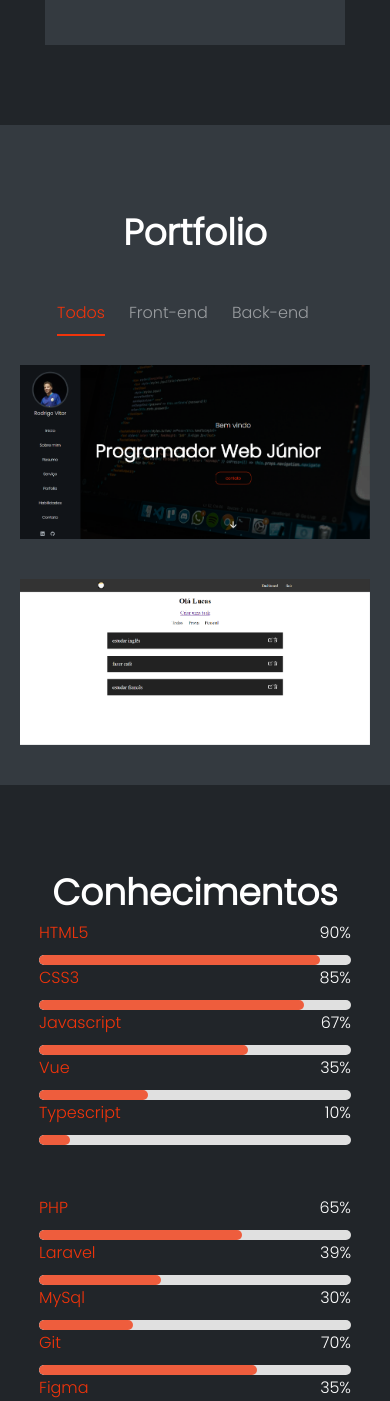
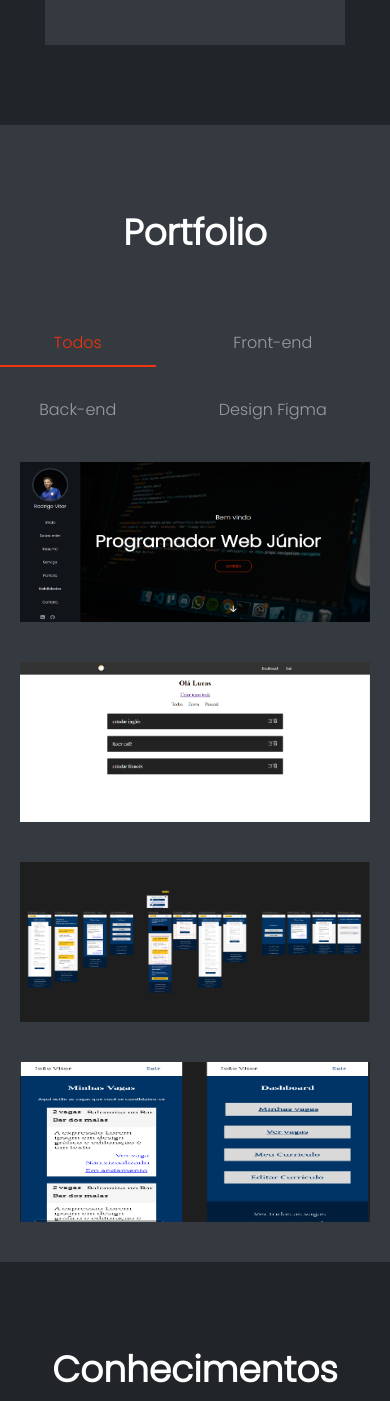
Before and after one commit to RodrigoVitor/Portfolio, a Vue app: page / in a window 390 px wide. Shown: the part 3954-5355 px from the top of the page. Built offline with nearby package versions, Linux system fonts and the light colour scheme.

Commit message:
Adicionando novo projeto

```diff
--- a/src/components/Portfolio.vue
+++ b/src/components/Portfolio.vue
@@ -3,11 +3,12 @@
         <h2>Portfolio</h2>
         <div class="links">
             <span @click="changeLink('todos')" :class="link == 'todos' ? 'active' : ''">Todos</span>
-            <span @click="changeLink('front')" :class="link == 'fron' ? 'active' : ''">Front-end</span>
+            <span @click="changeLink('front')" :class="link == 'front' ? 'active' : ''">Front-end</span>
             <span @click="changeLink('back')" :class="link == 'back' ? 'active' : ''">Back-end</span>
+            <span @click="changeLink('figma')" :class="link == 'figma' ? 'active figma-link' : ''">Design Figma</span>
         </div>
         <div class="links-todos" v-if="link == 'todos'">
-            <span @click="openModal('Portfolio', 'Este é o meu portfólio, criado com o objetivo de destacar e compartilhar minha experiência, demonstrando meu conjunto de habilidades e proporcionando uma breve visão sobre quem eu sou.', ['HTML, ', 'CSS, ', 'VUE'], 'Dez 03, 2023', 'portfolio', true, 'https://github.com/Rodrigo-Vitor/portfolio', 'https://rodrigovitor.netlify.app')">
+            <span @click="openModal('Portfolio', 'Este é o meu portfólio, criado com o objetivo de destacar e compartilhar minha experiência, demonstrando meu conjunto de habilidades e proporcionando uma breve visão sobre quem eu sou.', ['HTML, ', 'CSS, ', 'VUE'], 'Dez 03, 2023', 'portfolio', true, 'https://github.com/Rodrigo-Vitor/portfolio', 'https://rodrigovitor.netlify.app', null)">
                 <div class="links-todos-card">
                     <img src="../assets/portfolio.png" alt="Portfolio">
                     <div>
@@ -15,11 +16,27 @@
                     </div>
                 </div>
             </span>
-            <span @click="openModal('Gerenciador de notas', 'Aplicativo de gerenciamento de notas onde os usuários podem se cadastrar, fazer login e criar, editar e excluir suas notas. As notas podem ser organizadas por categorias, permitindo que os usuários mantenham suas informações organizadas e acessíveis.', ['HTML, ', 'CSS, ', 'PHP, ', 'LARAVEL, ', 'MySql'], 'Nov 30, 2023', 'notes', true, 'https://github.com/Rodrigo-Vitor/Gerenciador-de-notas', null)">
+            <span @click="openModal('Gerenciador de notas', 'Aplicativo de gerenciamento de notas onde os usuários podem se cadastrar, fazer login e criar, editar e excluir suas notas. As notas podem ser organizadas por categorias, permitindo que os usuários mantenham suas informações organizadas e acessíveis.', ['HTML, ', 'CSS, ', 'PHP, ', 'LARAVEL, ', 'MySql'], 'Nov 30, 2023', 'notes', true, 'https://github.com/Rodrigo-Vitor/Gerenciador-de-notas', null, null)">
                 <div class="links-todos-card">
                     <img src="../assets/notes.png" alt="Portfolio">
                     <div>
                         <p>Gerenciador de notas <span>Back end</span></p>
+                    </div>
+                </div>
+            </span>
+            <span @click="openModal('Emprego Srs', 'Plataforma de empregos para moradores de Santa Rita do Sapucai, MG', ['Figma'], '24/01/2024', 'empregosrs', true, 'https://www.figma.com/file/Q5EwmbYcKxbVFrB2xuVWkN/Emprego-Srs?type=design&node-id=0%3A1&mode=design&t=4EaBNn9MhIN0Yh1a-1', null, 'https://www.figma.com/file/Q5EwmbYcKxbVFrB2xuVWkN/Emprego-Srs?type=design&node-id=0%3A1&mode=design&t=4EaBNn9MhIN0Yh1a-1')">
+                <div class="links-todos-card">
+                    <img src="../assets/empregosrs.png" alt="Portfolio">
+                    <div>
+                        <p>Emprego Srs <span>Figma</span></p>
+                    </div>
+                </div>
+            </span>
+            <span>
+                <div class="links-todos-card developing">
+                    <img src="../assets/empregosrs-back.png" alt="Portfolio">
+                    <div>
+                        <p style="cursor: default;">Emprego Srs - Em desenvolvimento <span style="cursor: default;">Back end</span></p>
                     </div>
                 </div>
             </span>
@@ -33,7 +50,7 @@
             </span> -->
         </div>
         <div class="links-todos" v-if="link == 'front'">
-            <span @click="openModal('Portfolio', 'Este é o meu portfólio, criado com o objetivo de destacar e compartilhar minha experiência, demonstrando meu conjunto de habilidades e proporcionando uma breve visão sobre quem eu sou.', ['HTML, ', 'CSS, ', 'VUE'], 'Dez 03, 2023', 'portfolio', true, 'https://github.com/Rodrigo-Vitor/portfolio', 'https://rodrigovitor.netlify.app')">
+            <span @click="openModal('Portfolio', 'Este é o meu portfólio, criado com o objetivo de destacar e compartilhar minha experiência, demonstrando meu conjunto de habilidades e proporcionando uma breve visão sobre quem eu sou.', ['HTML, ', 'CSS, ', 'VUE'], 'Dez 03, 2023', 'portfolio', true, 'https://github.com/Rodrigo-Vitor/portfolio', 'https://rodrigovitor.netlify.app', null)">
                 <div class="links-todos-card">
                     <img src="../assets/portfolio.png" alt="Portfolio">
                     <div>
@@ -43,7 +60,7 @@
             </span>
         </div>
         <div class="links-todos" v-if="link == 'back'">
-            <span @click="openModal('Gerenciador de notas', 'Aplicativo de gerenciamento de notas onde os usuários podem se cadastrar, fazer login e criar, editar e excluir suas notas. As notas podem ser organizadas por categorias, permitindo que os usuários mantenham suas informações organizadas e acessíveis.', ['HTML, ', 'CSS, ', 'PHP, ', 'LARAVEL, ', 'MySql'], 'Nov 30, 2023', 'notes', true, 'https://github.com/Rodrigo-Vitor/Gerenciador-de-notas', null)">
+            <span @click="openModal('Gerenciador de notas', 'Aplicativo de gerenciamento de notas onde os usuários podem se cadastrar, fazer login e criar, editar e excluir suas notas. As notas podem ser organizadas por categorias, permitindo que os usuários mantenham suas informações organizadas e acessíveis.', ['HTML, ', 'CSS, ', 'PHP, ', 'LARAVEL, ', 'MySql'], 'Nov 30, 2023', 'notes', true, 'https://github.com/Rodrigo-Vitor/Gerenciador-de-notas', null, null)">
                 <div class="links-todos-card">
                     <img src="../assets/notes.png" alt="Portfolio">
                     <div>
@@ -51,17 +68,27 @@
                     </div>
                 </div>
             </span>
-            <!-- <span @click="openModal('Vagas Devs', 'Plataforma web projetada para simplificar a busca e candidatura a oportunidades de emprego para programadores.', ['HTML, ', 'CSS, ', 'PHP, ', 'LARAVEL, ', 'MySql'], 'Nov 30, 2023', 'vagas', false, 'https://github.com/Rodrigo-Vitor/Vagas-Devs', null)">
-                <div class="links-todos-card">
-                    <img src="../assets/vagas-dev.png" alt="Portfolio">
+            <span>
+                <div class="links-todos-card developing">
+                    <img src="../assets/empregosrs-back.png" alt="Portfolio">
                     <div>
-                        <p>Vagas Devs <span>Back end</span></p>
+                        <p style="cursor: default;">Emprego Srs - Em desenvolvimento <span style="cursor: default;">Back end</span></p>
                     </div>
                 </div>
-            </span> -->
+            </span>
+        </div>
+        <div class="links-todos" v-if="link == 'figma'">
+            <span @click="openModal('Emprego Srs', 'Plataforma de empregos para moradores de Santa Rita do Sapucai, MG', ['Figma'], '24/01/2024', 'empregosrs', true, 'https://www.figma.com/file/Q5EwmbYcKxbVFrB2xuVWkN/Emprego-Srs?type=design&node-id=0%3A1&mode=design&t=4EaBNn9MhIN0Yh1a-1', null, 'https://www.figma.com/file/Q5EwmbYcKxbVFrB2xuVWkN/Emprego-Srs?type=design&node-id=0%3A1&mode=design&t=4EaBNn9MhIN0Yh1a-1')">
+                <div class="links-todos-card">
+                    <img src="../assets/empregosrs.png" alt="Portfolio">
+                    <div>
+                        <p>Emprego Srs <span>Figma</span></p>
+                    </div>
+                </div>
+            </span>
         </div>
         <CardPortfolio
-            :title="title" :info="info" :tecs="tecs" :data="data" :src="src" :finish="finish" :github="github" :site="website"
+            :title="title" :info="info" :tecs="tecs" :data="data" :src="src" :finish="finish" :github="github" :site="website" :figma="figma"
             @closeModal="closeModal()"
             v-if="isModal"
         />
@@ -86,7 +113,8 @@ export default {
             src: '',
             finish: '',
             github: '',
-            website: ''
+            website: '',
+            figma: null
         }
     },
     methods: {
@@ -96,7 +124,7 @@ export default {
         closeModal () {
             this.isModal = false
         },
-        openModal (title, info, tecs, data, src, finish, github, website) {
+        openModal (title, info, tecs, data, src, finish, github, website, figma) {
             this.title = title
             this.info = info
             this.tecs = tecs
@@ -105,7 +133,8 @@ export default {
             this.finish = finish
             this.isModal = true
             this.github = github
-            this.website = website
+            this.website = website,
+            this.figma = figma
         }
     }
 }
@@ -142,7 +171,7 @@ div h2 {
 }
 .links-todos {
     display:grid;
-    grid-template-columns: auto auto auto;
+    grid-template-columns: auto auto;
     align-items: center;
     justify-content: center;
     gap: 40px;
@@ -154,8 +183,16 @@ div h2 {
     position: relative;
     display: flex;
 }
+.developing {
+    cursor:default
+}
 .links-todos-card img {
     width: 350px;
+    height: 160px;
+}
+.links-todos-card p span {
+    color: #ccc;
+    font-weight: 700;
 }
 .links-todos-card div {
     color:#fff;
@@ -186,6 +223,13 @@ div h2 {
     div#porfolio {
        margin:0
     }
+    .links {
+        display: grid;
+        grid-template-columns: auto auto;
+    }
+    .links span {
+        margin-top: 30px;
+    }
     .links-todos {
         grid-template-columns: auto;
     }
--- a/src/components/cards/CardPortfolio.vue
+++ b/src/components/cards/CardPortfolio.vue
@@ -7,7 +7,7 @@
             <div class="content">
                 <img v-if="src == 'portfolio'" src="../../assets/portfolio.png" width="400" alt="Portfolio">
                 <img v-if="src == 'notes'" src="../../assets/notes.png" width="400" alt="Portfolio">
-                <img v-if="src == 'vagas'" src="../../assets/vagas-dev.png" width="400" alt="Portfolio">
+                <img v-if="src == 'empregosrs'" src="../../assets/empregosrs.png" width="400" alt="Portfolio">
                 <div class="content-info">
                     <p class="content-info-title">Informações do projeto:</p>
                     <span class="content-info-desc">{{ info }}</span>
@@ -15,8 +15,9 @@
                     <p class="content-info-tec"><span>Tecnologia:</span> <i v-for="tec in tecs" v-bind:key="tec">{{ tec }} </i></p>
                     <p class="content-info-data"><span>Data:</span> {{ data }}</p>
                     <p class="content-info-links"><span>Links: </span>
-                        <a :href="github" target="_blank" class="src"><ion-icon name="logo-github"></ion-icon></a>
+                        <a :href="github" target="_blank" class="src" v-show="figma == null"><ion-icon name="logo-github"></ion-icon></a>
                         <a :href="site" target="_blank" class="world" v-show="site !== null"><ion-icon name="globe-outline"></ion-icon></a>
+                        <a :href="figma" target="_blank" class="world" v-show="figma !== null"><ion-icon name="logo-figma"></ion-icon></a>
                     </p>
                     <p v-if="!finish" class="content-info-status">Em desenvolvimento </p>
 
@@ -30,7 +31,7 @@
 <script>
 export default {
     name: 'cardPortfolio',
-    props: ['title', 'info', 'tecs', 'data', 'src','finish', 'github', 'site'],
+    props: ['title', 'info', 'tecs', 'data', 'src','finish', 'github', 'site', 'figma'],
     methods: {
         closeModal() {
             this.$emit('closeModal')
```
Also changed, not shown: src/assets/empregosrs-back.png (added), src/assets/empregosrs.png (added).
